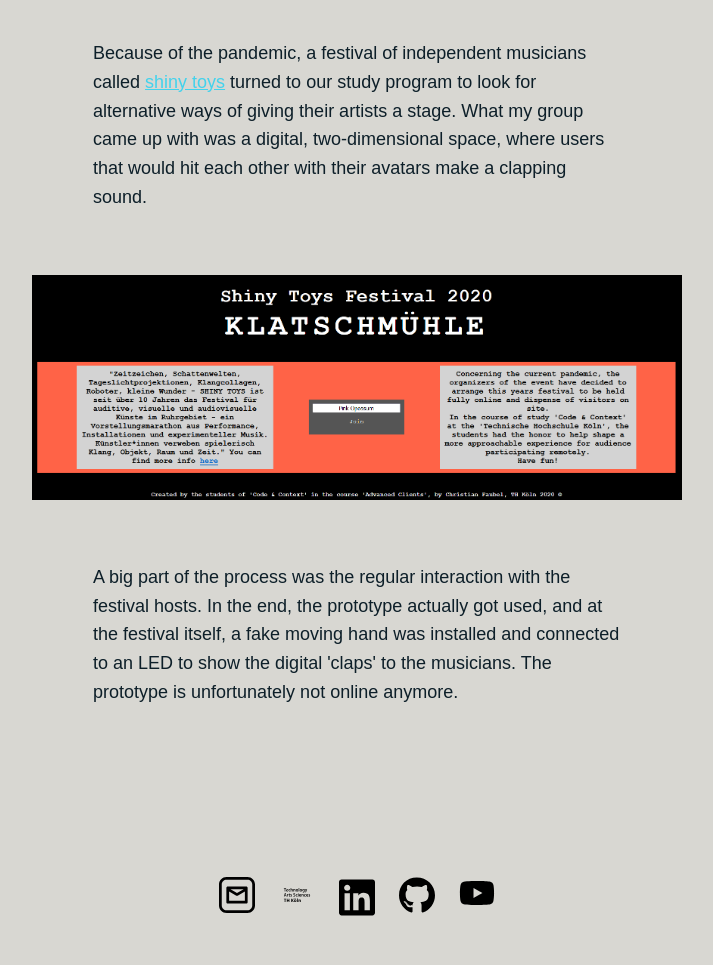
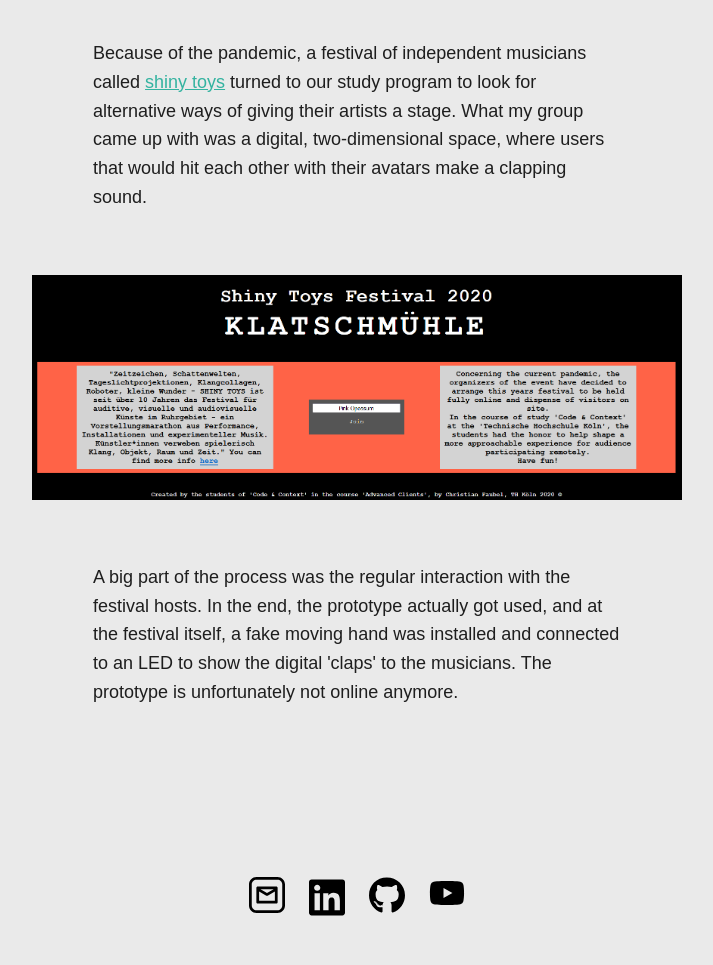
Before and after one commit to UrHighnez/portfolio-website, a plain HTML site: page portfolio/klatschmuhle.html in a window 1280 px wide. Shown: the part 547-1512 px from the top of the page, without its empty margins (283-996 px from the left). Drawn offline with nearby package versions, Linux system fonts and the light colour scheme.

Commit message:
update color scheme

```diff
--- a/css/style.css
+++ b/css/style.css
@@ -64,9 +64,9 @@ table {
     --fw-reg: 300;
     --fw-bold: 700;
 
-    --clr-bg: #d8d7d2;
-    --clr-text: #0d1f29;
-    --clr-accent: #43d2ec;
+    --clr-bg: #eaeaea;
+    --clr-text: #1e1e1e;
+    --clr-accent: #34b3a0;
 
     --fs-h1: 3rem;
     --fs-h2: 2.25rem;
@@ -78,9 +78,9 @@ table {
 }
 
 html[data-theme="dark"] {
-    --clr-bg: #0d1f29;
-    --clr-text: #d8d7d2;
-    --clr-accent: #1f6571;
+    --clr-bg: #121212;
+    --clr-text: #d3d3d3;
+    --clr-accent: #1f685d;
 }
 
 @media (min-width: 800px) {
--- a/portfolio/klatschmuhle.html
+++ b/portfolio/klatschmuhle.html
@@ -70,9 +70,7 @@
     <ul class="social-list">
         <li class="social-list__item"><a class="social-list__link" href="mailto:johannes-d.krieg@web.de">
             <img src="../icon/email-button.svg" alt="" class="mail-to"></a></li>
-        <li class="social-list__item"><a class="social-list__link" href="https://git.coco.study/jkrieg">
-            <img src="../icon/cdnlogo.com_th-koeln.svg" alt="" class="th-logo"></a></li>
-        <li class="social-list__item">
+                <li class="social-list__item">
             <a class="social-list__link" href="https://linkedin.com/in/johannes-krieg">
                 <img src="../icon/linkedin-brands.svg" alt="" class="fa-linkedin"/></a></li>
         <li class="social-list__item"><a class="social-list__link" href="https://github.com/UrHighnez">
```
Also changed, not shown: index.html (+1 -3 lines), portfolio/3d-mapgeneration.html (+0 -2 lines), portfolio/electrical-engineering.html (+0 -2 lines), portfolio/emission-impossible.html (+0 -2 lines), portfolio/furniture.html (+0 -2 lines), portfolio/mixed-marble-arts.html (+0 -2 lines), portfolio/mortal-kontext.html (+0 -2 lines), portfolio/pcg-toolkit.html (+0 -2 lines), portfolio/vr-sailing.html (+0 -2 lines), portfolio/vr-showroom.html (+0 -2 lines), img/jkrieg-logo-dark.png, img/jkrieg-logo-light.png.
